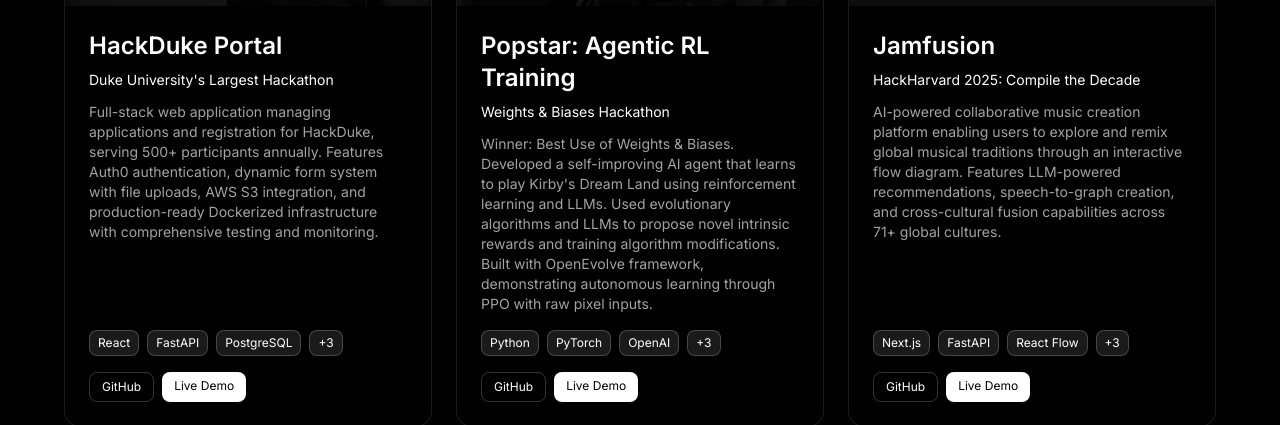
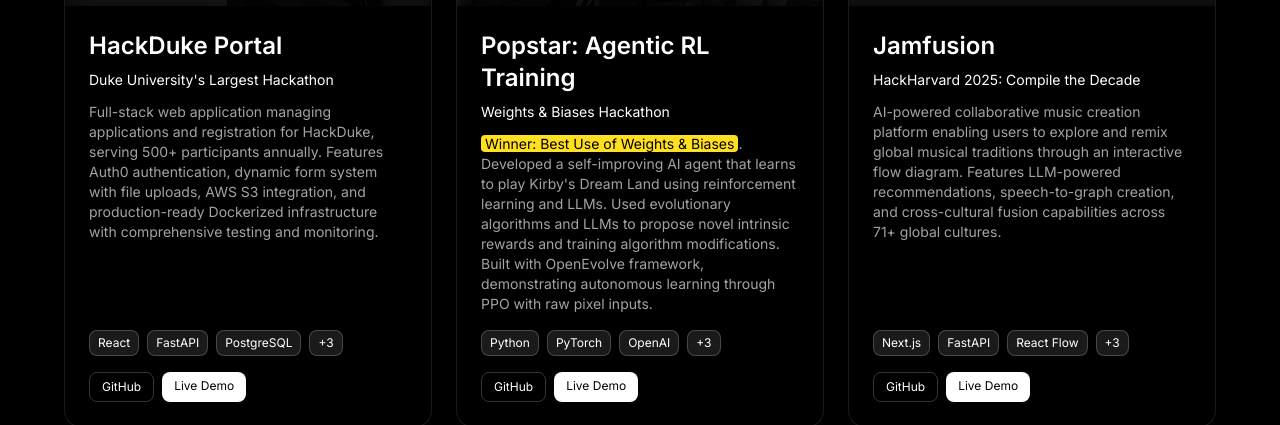
Before and after one commit to maxx06/new-website, a Next.js app in the folder website/: page / in a window 1280 px wide. Shown: the part 1880-2305 px from the top of the page. Built offline with nearby package versions, Linux system fonts and the light colour scheme; grey boxes are pictures that could not be loaded.

Commit message:
highlight

```diff
--- a/website/src/components/projects-display-section.tsx
+++ b/website/src/components/projects-display-section.tsx
@@ -28,7 +28,16 @@
                 <div className="p-6 flex flex-col flex-grow">
                   <h3 className="text-2xl font-semibold mb-2">{project.title}</h3>
                   <p className="text-sm text-primary mb-3">{project.subtitle}</p>
-                  <p className="text-sm text-muted-foreground mb-4 flex-grow">{project.description}</p>
+                  <p className="text-sm text-muted-foreground mb-4 flex-grow">
+                    {project.description.split('Winner: Best Use of Weights & Biases').map((part, i) =>
+                      i === 0 ? part : (
+                        <span key={i}>
+                          <span className="bg-yellow-300 text-black px-1 rounded">Winner: Best Use of Weights & Biases</span>
+                          {part}
+                        </span>
+                      )
+                    )}
+                  </p>
                   <div className="flex flex-wrap gap-2 mb-4">
                     {project.technologies.slice(0, 3).map((tech, techIndex) => (
                       <span key={techIndex} className="text-xs px-2 py-1 rounded-md bg-white/10 border border-white/20">
```
